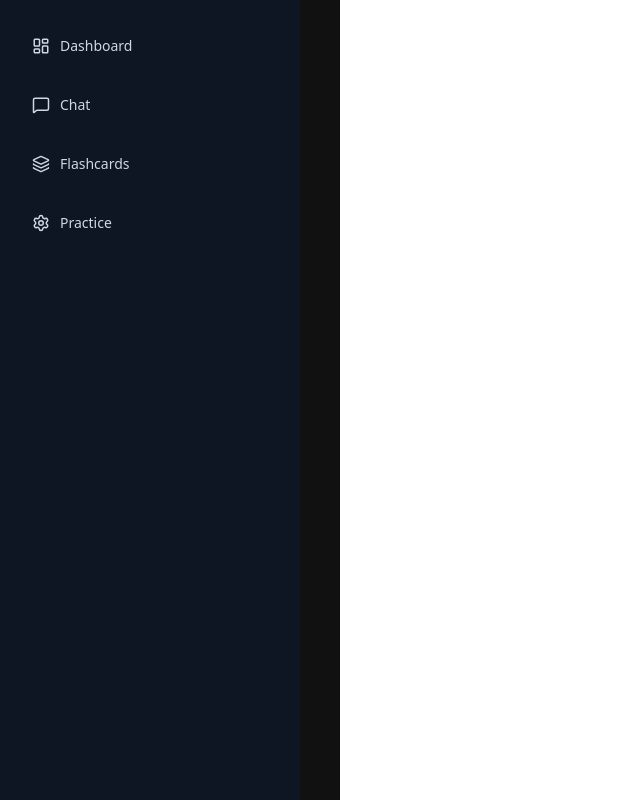
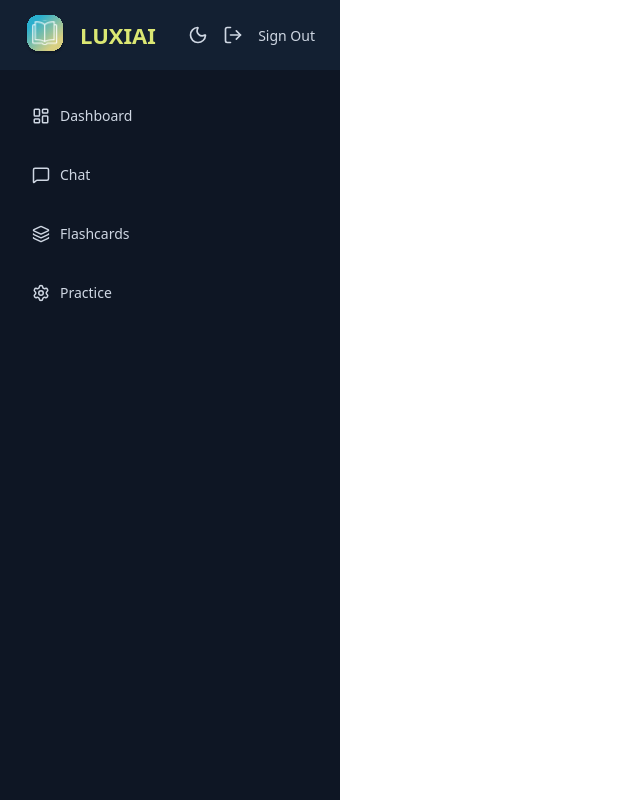
Before and after one commit to HauntingAingeal/luxiai-frontend, a React (Vite) app in the folder front/: page / in a window 1280 px wide. Shown: the whole page, without its empty margins (0-640 px from the left). Built offline with nearby package versions, Linux system fonts and the light colour scheme.

Commit message:
feat: reorganize layout structure for improved readability and maintainability

```diff
--- a/front/src/layouts/AppLayout.css
+++ b/front/src/layouts/AppLayout.css
@@ -1,11 +1,19 @@
-.app-container {
+.layout {
+  width: 100%;
+  height: 100vh;
   display: flex;
-  min-height: 100vh;
+  flex-direction: column;
+}
+
+.content-area {
+  display: flex;
+  width: 100%;
+  height: calc(100vh - 70px);
+  background: #0e1624;
 }
 
 .app-main {
   flex: 1;
   padding: 20px;
   color: white;
-  background: #111; /* só pra garantir visualização */
 }
--- a/front/src/layouts/AppLayout.tsx
+++ b/front/src/layouts/AppLayout.tsx
@@ -1,15 +1,19 @@
-import { Outlet, NavLink } from "react-router-dom";
+import { Outlet } from "react-router-dom";
+import Sidebar from "../components/Sidebar/Sidebar";
+import Topbar from "../components/Sidebar/Topbar";
 import "./AppLayout.css";
-import Sidebar from "../components/Sidebar/Sidebar";
-
 
 export default function AppLayout() {
   return (
-<div className="app-container">
+    <div className="layout">
+      <Topbar />
+
+      <div className="content-area">
         <Sidebar />
         <main className="app-main">
           <Outlet />
         </main>
       </div>
+    </div>
   );
 }
```
Lines whose indentation alone changed are shown as unchanged.
